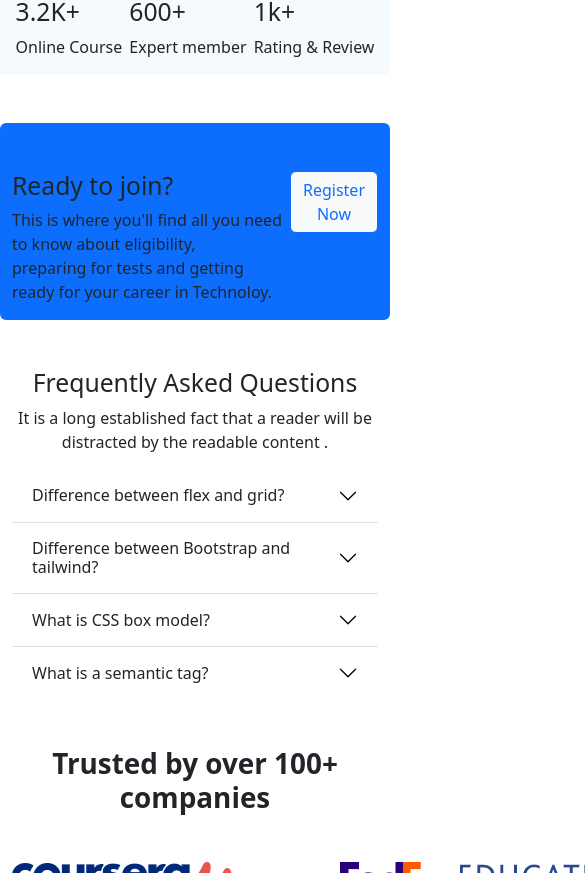
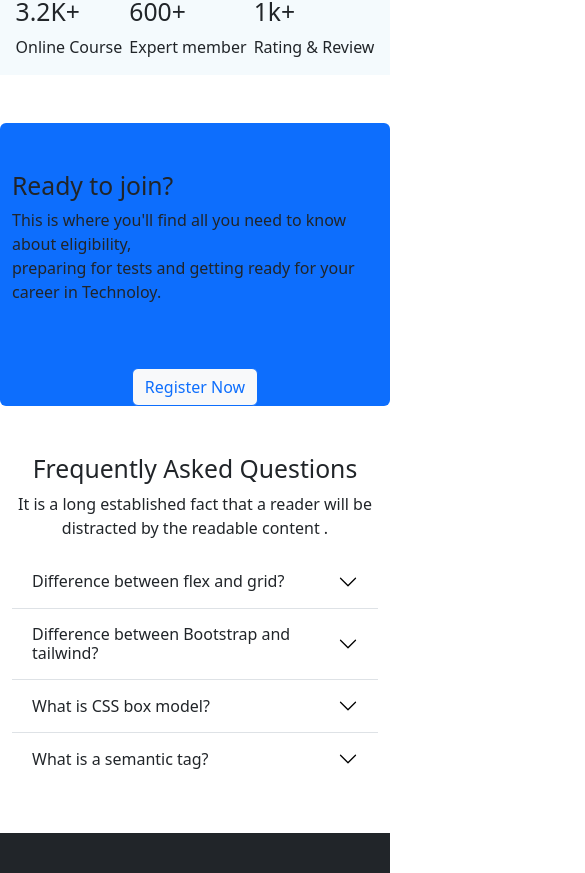
Before and after one commit to FahadMridha/Techno-EDU, a plain HTML site: page index.html in a window 390 px wide. Shown: the part 3387-4260 px from the top of the page, 585 px wide, since content can reach past the window. Drawn offline with nearby package versions, Linux system fonts and the light colour scheme.

Commit message:
so correction

```diff
--- a/index.html
+++ b/index.html
@@ -275,7 +275,7 @@
         </section>
         <!-- Explore Institute part end -->
         <!-- Register part start -->
-        <section class=" container d-flex justify-content-evenly bg-primary rounded mt-5">
+        <section class=" container d-flex flex-wrap justify-content-evenly  bg-primary rounded mt-5">
             <div>
 
                 <h2 class="pt-5">Ready to join?</h2>
@@ -361,7 +361,7 @@
         </section>
         <!-- Question Part end here!  -->
         <!-- Trusted companies info start -->
-        <section class="container mb-5">
+        <section class="container mb-5 d-none d-md-none d-lg-block">
             <h2 class="fw-semibold fs-1 text-center mb-5">Trusted by over 100+ companies</h2>
             <div class="d-flex justify-content-between">
                 <div><img src="./images/company/company-1.png" alt=""></div>
@@ -386,7 +386,7 @@
                     </p>
                 </div>
             </div>
-            <div class="d-flex justify-content-center px-5 ">
+            <div class="d-flex justify-content-center  ">
                 <div>
                     <a href="https://www.facebook.com/"><i class="fa-brands fa-facebook"></i></a>
                 </div>
```
